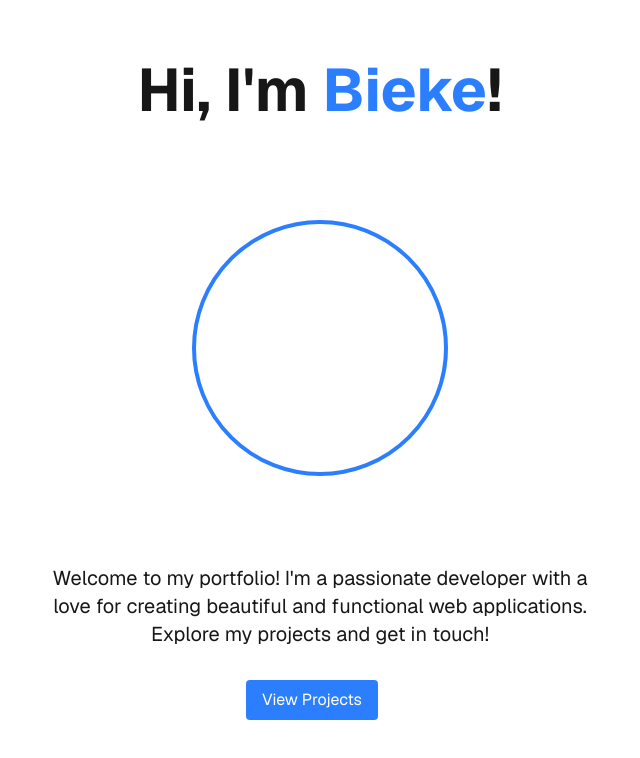
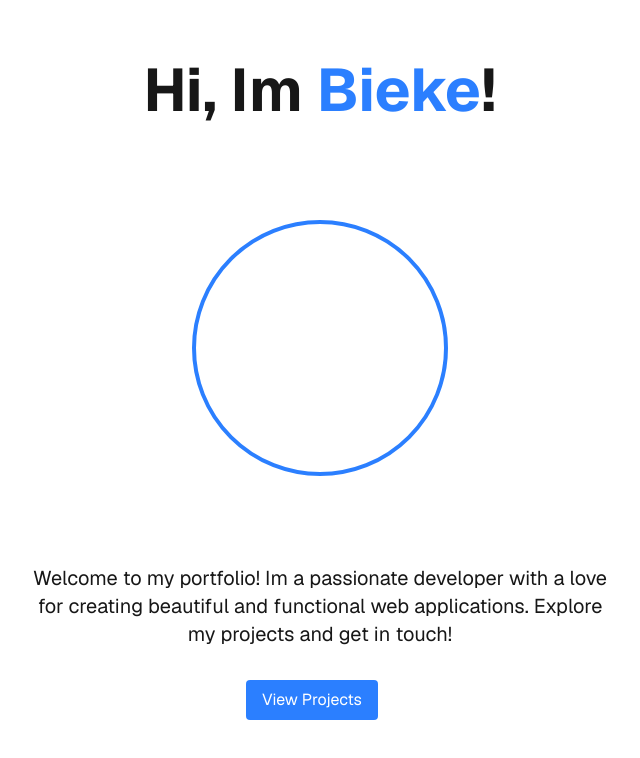
Before and after one commit to biekeb/portfolio, a Next.js app in the folder bieke-portfolio/: page / in a window 1280 px wide. Shown: the top 758 px of the page, without its empty margins (320-960 px from the left). Built offline with nearby package versions, Linux system fonts and the light colour scheme.

Commit message:
Update page.tsx

```diff
--- a/bieke-portfolio/src/app/page.tsx
+++ b/bieke-portfolio/src/app/page.tsx
@@ -3,13 +3,13 @@ export default function Home() {
   return (
     <div className="font-sans grid grid-rows-[20px_1fr_20px] items-center justify-items-center min-h-screen p-8 pb-20 gap-16 sm:p-20">
       <h1 className="text-4xl sm:text-6xl font-bold text-center">
-        Hi, I'm <span className="text-blue-500">Bieke</span>!
+        Hi, Im <span className="text-blue-500">Bieke</span>!
       </h1>
       <div className="relative w-48 h-48 sm:w-64 sm:h-64 rounded-full overflow-hidden border-4 border-blue-500">
 
       </div>
       <p className="text-center text-lg sm:text-xl max-w-xl">
-        Welcome to my portfolio! I'm a passionate developer with a love for creating beautiful and functional web applications. Explore my projects and get in touch!
+        Welcome to my portfolio! Im a passionate developer with a love for creating beautiful and functional web applications. Explore my projects and get in touch!
       </p>
       <div className="flex space-x-4">
         <a
```
